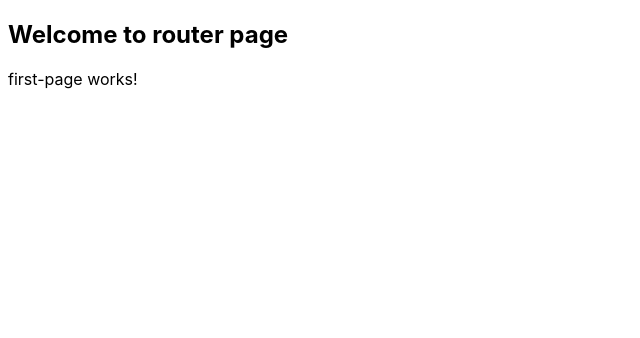
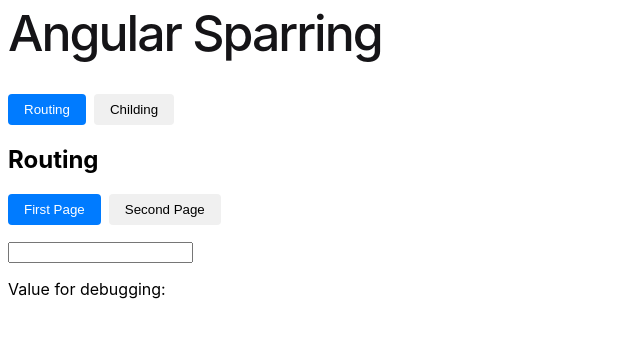
Before and after one commit to crishood/angular-sparring, an Angular app: page /routing/first-page in a window 1280 px wide. Shown: the top 338 px of the page, without its empty margins (0-640 px from the left). Built offline with nearby package versions, Linux system fonts and the light colour scheme.

Commit message:
feat(routing): create directive for credit cards

```diff
--- a/src/app/app.component.html
+++ b/src/app/app.component.html
@@ -36,18 +36,9 @@
 
     --pill-accent: var(--bright-blue);
 
-    font-family:
-      'Inter',
-      -apple-system,
-      BlinkMacSystemFont,
-      'Segoe UI',
-      Roboto,
-      Helvetica,
-      Arial,
-      sans-serif,
-      'Apple Color Emoji',
-      'Segoe UI Emoji',
-      'Segoe UI Symbol';
+    font-family: "Inter", -apple-system, BlinkMacSystemFont, "Segoe UI", Roboto,
+      Helvetica, Arial, sans-serif, "Apple Color Emoji", "Segoe UI Emoji",
+      "Segoe UI Symbol";
     box-sizing: border-box;
     -webkit-font-smoothing: antialiased;
     -moz-osx-font-smoothing: grayscale;
@@ -60,18 +51,10 @@
     line-height: 100%;
     letter-spacing: -0.125rem;
     margin: 0;
-    font-family:
-      'Inter Tight',
-      -apple-system,
-      BlinkMacSystemFont,
-      'Segoe UI',
-      Roboto,
-      Helvetica,
-      Arial,
-      sans-serif,
-      'Apple Color Emoji',
-      'Segoe UI Emoji',
-      'Segoe UI Symbol';
+    margin-bottom: 36px;
+    font-family: "Inter Tight", -apple-system, BlinkMacSystemFont, "Segoe UI",
+      Roboto, Helvetica, Arial, sans-serif, "Apple Color Emoji",
+      "Segoe UI Emoji", "Segoe UI Symbol";
   }
 
   p {
@@ -194,5 +177,21 @@
     }
   }
 </style>
-
-<router-outlet />
+<div class="app">
+  <h1>Angular Sparring</h1>
+  <div class="tabs-container">
+    <div class="tabs">
+      <button class="tab-button" routerLink="routing" routerLinkActive="active">
+        Routing
+      </button>
+      <button
+        class="tab-button"
+        routerLink="childing"
+        routerLinkActive="active"
+      >
+        Childing
+      </button>
+    </div>
+  </div>
+  <router-outlet />
+</div>
--- a/src/app/app.component.ts
+++ b/src/app/app.component.ts
@@ -1,11 +1,11 @@
 import { Component } from '@angular/core';
-import { RouterOutlet } from '@angular/router';
+import { RouterOutlet, RouterLink, RouterLinkActive } from '@angular/router';
 
 @Component({
   selector: 'app-root',
-  imports: [RouterOutlet],
+  imports: [RouterOutlet, RouterLink, RouterLinkActive],
   templateUrl: './app.component.html',
-  styleUrl: './app.component.scss'
+  styleUrl: './app.component.scss',
 })
 export class AppComponent {
   title = 'angular-sparring';
--- /dev/null
+++ b/src/app/components/directives/credit-card-directive.directive.ts
@@ -0,0 +1,45 @@
+import { Directive, forwardRef } from '@angular/core';
+import {
+  AbstractControl,
+  NG_VALIDATORS,
+  ValidationErrors,
+  Validator,
+} from '@angular/forms';
+
+@Directive({
+  selector: '[appCreditCardDirective]',
+  providers: [
+    {
+      provide: NG_VALIDATORS,
+      useExisting: forwardRef(() => CreditCardDirective),
+      multi: true,
+    },
+  ],
+})
+export class CreditCardDirective implements Validator {
+  validate(control: AbstractControl): ValidationErrors | null {
+    const value = control.value;
+    if (!value) return null;
+
+    const isSixteenDigits = /^[0-9]{16}$/.test(value);
+    const startsWithValidDigit = /^[4|5]/.test(value);
+
+    if (!startsWithValidDigit) {
+      return {
+        invalidStart: {
+          message: 'Card number must start with 4 or 5.',
+        },
+      };
+    }
+
+    if (!isSixteenDigits) {
+      return {
+        invalidLength: {
+          message: 'Card number must be exactly 16 digits.',
+        },
+      };
+    }
+
+    return null;
+  }
+}
--- a/src/app/components/tab/tabs.component.scss
+++ b/src/app/components/tab/tabs.component.scss
@@ -1,31 +1,3 @@
-.tabs-container {
-  display: flex;
-  flex-direction: column;
-  gap: 1rem;
-}
-
-.tabs {
-  display: flex;
-  gap: 0.5rem;
-}
-
-.tab-button {
-  padding: 0.5rem 1rem;
-  border: none;
-  background: #f0f0f0;
-  cursor: pointer;
-  border-radius: 4px;
-
-  &.active {
-    background: #007bff;
-    color: white;
-  }
-
-  &:hover:not(.active) {
-    background: #e0e0e0;
-  }
-}
-
 .content {
   padding: 1rem;
   border: 1px solid #e0e0e0;
--- a/src/app/modules/routing/first-page/first-page.component.html
+++ b/src/app/modules/routing/first-page/first-page.component.html
@@ -1 +1,16 @@
-<p>first-page works!</p>
+<div class="first-page">
+  @if(creditCardControl.errors){ @let errors = creditCardControl.errors; @if
+  (errors['invalidLength']) {
+  <p>{{ errors["invalidLength"].message }}</p>
+  } @if (errors['invalidStart']) {
+  <p>{{ errors["invalidStart"].message }}</p>
+  } }
+
+  <input
+    type="password"
+    appCreditCardDirective
+    [formControl]="creditCardControl"
+  />
+  <p>Value for debugging:</p>
+  {{ creditCardControl.value }}
+</div>
--- a/src/app/modules/routing/first-page/first-page.component.ts
+++ b/src/app/modules/routing/first-page/first-page.component.ts
@@ -1,11 +1,13 @@
 import { Component } from '@angular/core';
+import { CreditCardDirective } from '../../../components/directives/credit-card-directive.directive';
+import { UntypedFormControl, ReactiveFormsModule } from '@angular/forms';
 
 @Component({
   selector: 'app-first-page',
-  imports: [],
+  imports: [CreditCardDirective, ReactiveFormsModule],
   templateUrl: './first-page.component.html',
-  styleUrl: './first-page.component.scss'
+  styleUrl: './first-page.component.scss',
 })
 export class FirstPageComponent {
-
+  creditCardControl = new UntypedFormControl('');
 }
--- a/src/app/modules/routing/routing.component.html
+++ b/src/app/modules/routing/routing.component.html
@@ -1,2 +1,20 @@
-<h2>Welcome to router page</h2>
+<h2>Routing</h2>
+<div class="tabs-container">
+  <div class="tabs">
+    <button
+      class="tab-button"
+      routerLink="first-page"
+      routerLinkActive="active"
+    >
+      First Page
+    </button>
+    <button
+      class="tab-button"
+      routerLink="second-page"
+      routerLinkActive="active"
+    >
+      Second Page
+    </button>
+  </div>
+</div>
 <router-outlet />
--- a/src/app/modules/routing/routing.component.ts
+++ b/src/app/modules/routing/routing.component.ts
@@ -1,9 +1,9 @@
 import { Component } from '@angular/core';
-import { RouterOutlet } from '@angular/router';
+import { RouterLink, RouterLinkActive, RouterOutlet } from '@angular/router';
 
 @Component({
   selector: 'app-routing',
-  imports: [RouterOutlet],
+  imports: [RouterOutlet, RouterLink, RouterLinkActive],
   templateUrl: './routing.component.html',
   styleUrl: './routing.component.scss',
 })
--- a/src/styles.scss
+++ b/src/styles.scss
@@ -1 +1,29 @@
 /* You can add global styles to this file, and also import other style files */
+.tabs-container {
+  display: flex;
+  flex-direction: column;
+  gap: 1rem;
+  margin-bottom: 16px;
+}
+
+.tabs {
+  display: flex;
+  gap: 0.5rem;
+}
+
+.tab-button {
+  padding: 0.5rem 1rem;
+  border: none;
+  background: #f0f0f0;
+  cursor: pointer;
+  border-radius: 4px;
+
+  &.active {
+    background: #007bff;
+    color: white;
+  }
+
+  &:hover:not(.active) {
+    background: #e0e0e0;
+  }
+}
```
